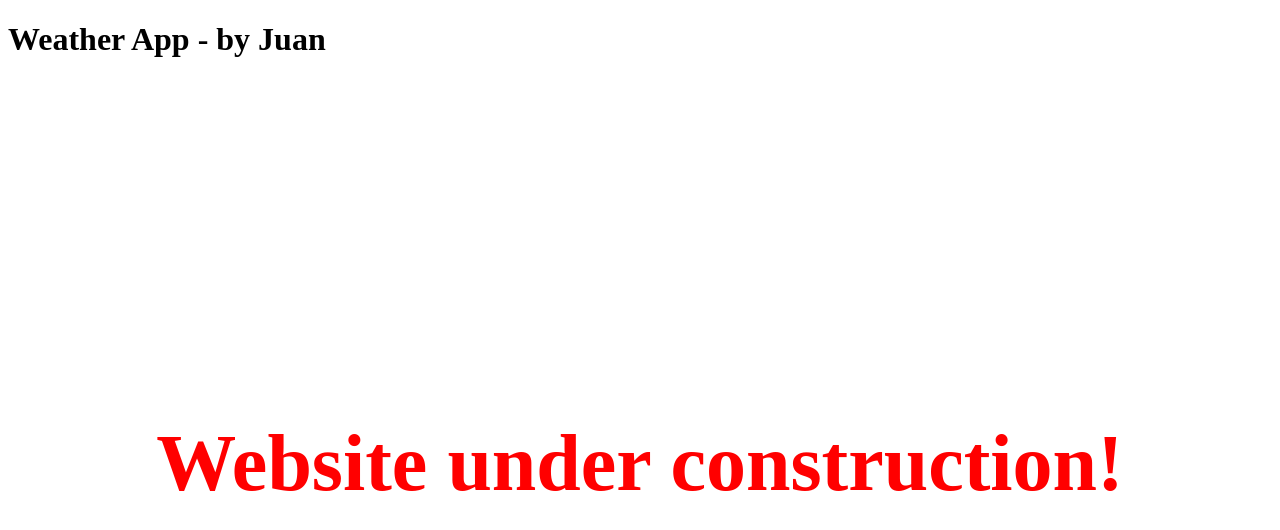
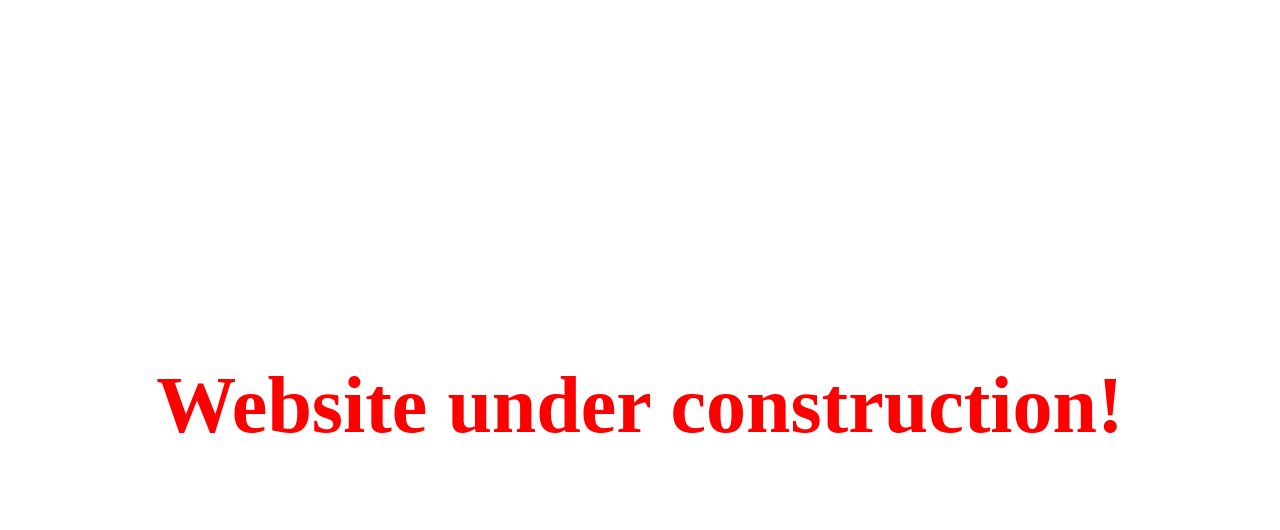
Before and after one commit to ItIsJul1an/weather-app, a React (Create React App) app: page / in a window 1280 px wide. Shown: the top 530 px of the page. Built offline with nearby package versions, Linux system fonts and the light colour scheme.

Commit message:
Added API-Key

```diff
--- a/src/App.js
+++ b/src/App.js
@@ -4,11 +4,14 @@ import Content from "./components/Content";
 
 const App = () => {
 
-    const titleText = 'Weather App - by Juan'
+    const api = {
+        key: '67b6be7208461828ada5f8350f08c711',
+        base: 'https://api.openweathermap.org/data/2.5'
+    }
 
     return (
         <>
-            <Header titleText={titleText}/>
+            <Header/>
             <Content/>
         </>
     );
```
